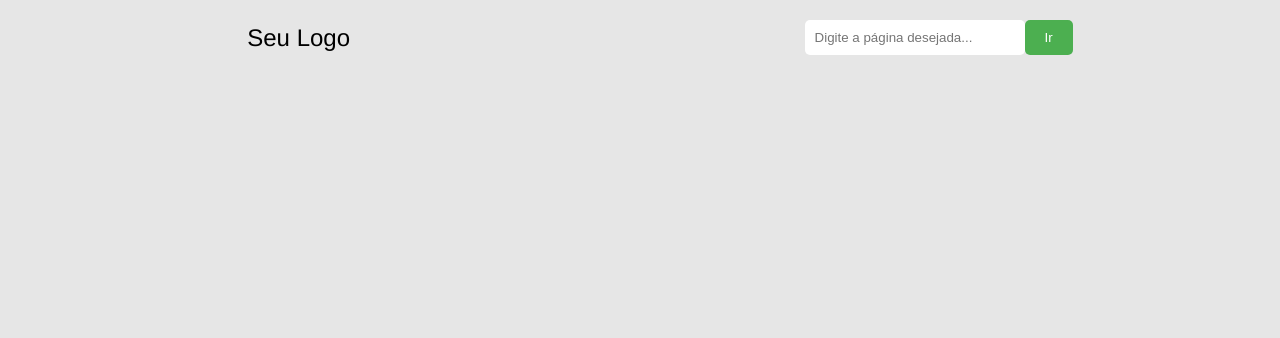
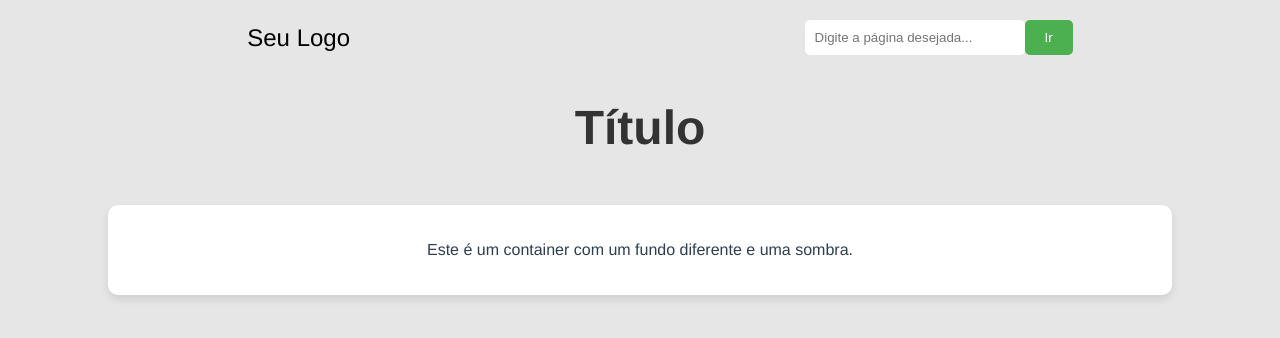
Before and after one commit to taciodev/research-calendar-vue, a Vue app: page / in a window 1280 px wide. Shown: the top 338 px of the page. Built offline with nearby package versions, Linux system fonts and the light colour scheme.

Commit message:
feat(ui): organize project structure within the body

```diff
--- a/src/App.vue
+++ b/src/App.vue
@@ -1,17 +1,23 @@
 <template>
   <div class="background">
     <TheHeader />
-    <div class="content"></div>
+    <MainTitle />
+    <div class="container">
+      <!-- Conteúdo do container aqui -->
+      <p>Este é um container com um fundo diferente e uma sombra.</p>
+    </div>
   </div>
 </template>
 
 <script>
 import TheHeader from "./components/TheHeader.vue";
+import MainTitle from "./components/MainTitle.vue";
 
 export default {
   name: "App",
   components: {
     TheHeader,
+    MainTitle,
   },
 };
 </script>
@@ -27,9 +33,18 @@ export default {
 }
 
 body {
+  font-family: Arial, sans-serif;
   margin: 0;
   padding: 0;
-  font-family: Arial, sans-serif;
   background-color: #e6e6e6; /* Cor de fundo do body */
 }
+
+.container {
+  background-color: white;
+  width: 80%;
+  margin: 50px auto; /* Espaçamento maior para o container */
+  padding: 20px;
+  border-radius: 10px;
+  box-shadow: 0 4px 8px rgba(0, 0, 0, 0.1); /* Sombra */
+}
 </style>
--- /dev/null
+++ b/src/components/MainTitle.vue
@@ -0,0 +1,17 @@
+<template>
+  <h1>Título</h1>
+</template>
+
+<script>
+export default {};
+</script>
+
+<style scoped>
+h1 {
+  font-size: 48px;
+  color: #333;
+  text-align: center;
+  margin-top: 100px;
+  margin-bottom: 50px;
+}
+</style>
```
Also changed, not shown: jsconfig.json (+2 -9 lines), src/components/Title.vue (deleted, +0 -9 lines).
